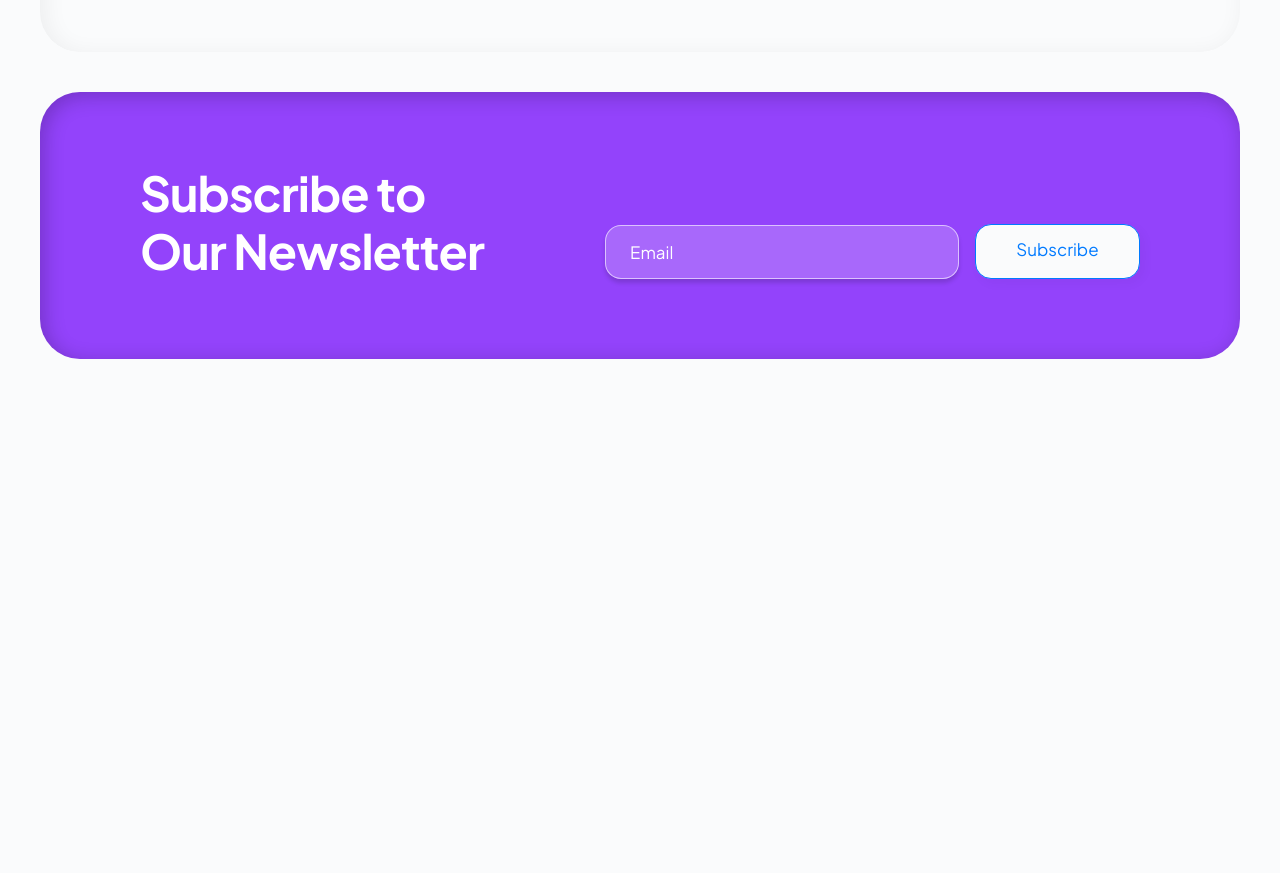
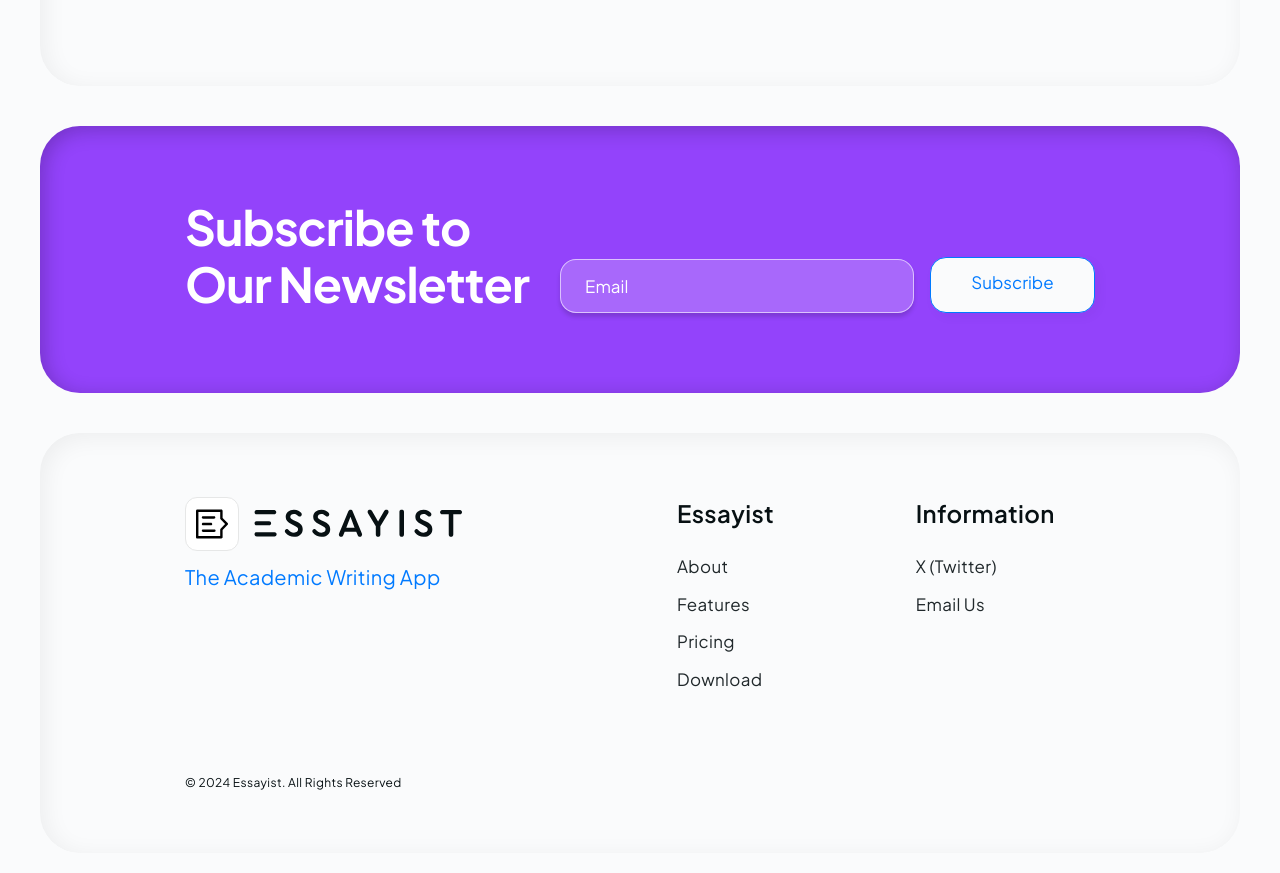
Before and after one commit to Yamelnyk/essayist, a website built with Vite: page src/index.html in a window 1280 px wide. Shown: the part 10420-11293 px from the top of the page. Before the commit the page ends 10799 px from the top, so only its background shows below. Built offline with nearby package versions, Linux system fonts and the light colour scheme; a web font is replaced by a local one; what accordion-js would draw is missing.

Commit message:
add footer

```diff
--- a/src/index.html
+++ b/src/index.html
@@ -1474,6 +1474,8 @@
         </div>
       </section>
 
+      <!----------- SUBSCRIBE ----------------->
+
       <section class="subscribe-section section">
         <div class="subscribe-section-container">
           <h2 class="subscribe-title section-title">
@@ -1511,6 +1513,69 @@
           </div>
         </div> -->
       </section>
+
+      <!----------- FOOTER ----------------->
+
+      <footer class="section">
+        <div class="footer-container">
+          <div class="footer-content-wrap">
+            <div>
+              <div class="footer-logo">
+                <div class="pricing-icon">
+                  <svg class="footer-svg" width="32" height="32">
+                    <use href="./symbol-defs.svg#icon-svg-logo"></use>
+                  </svg>
+                </div>
+                <a href="./index.html">
+                  <img
+                    class="footer-svg-logo"
+                    src="./img/svg/footer-logo.svg"
+                    alt="Logo company"
+                  />
+                </a>
+              </div>
+
+              <h3 class="footer-title">The Academic Writing App</h3>
+            </div>
+
+            <div class="footer-link-col">
+              <div class="footer-link-essay">
+                <h4 class="heading">Essayist</h4>
+                <ul class="footer-link list">
+                  <li class="footer-link-item">
+                    <a class="footer-item" href="#how_it_works">About</a>
+                  </li>
+                  <li class="footer-link-item">
+                    <a class="footer-item" href="#features">Features</a>
+                  </li>
+                  <li class="footer-link-item">
+                    <a class="footer-item" href="#pricing">Pricing</a>
+                  </li>
+                  <li class="footer-link-item">
+                    <a class="footer-item" href="./index.html">Download</a>
+                  </li>
+                </ul>
+              </div>
+              <div class="footer-link-info">
+                <h4 class="heading">Information</h4>
+                <div class="footer-link">
+                  <a class="footer-item" href="https://x.com/?lang=uk"
+                    >X (Twitter)</a
+                  >
+                  <a
+                    class="footer-item"
+                    href="mailto:melnyk-yana@ukr.net?subject=Запит&body=Привіт, хочу дізнатися..."
+                  >
+                    Email Us
+                  </a>
+                </div>
+              </div>
+            </div>
+          </div>
+
+          <p class="info">© 2024 Essayist. All Rights Reserved</p>
+        </div>
+      </footer>
     </div>
 
     <!-------------MOBAIL_MENU----------->
--- a/src/style.css
+++ b/src/style.css
@@ -1777,6 +1777,13 @@ input {
   }
 }
 
+@media screen and (min-width: 768px) {
+  .faq-section-container {
+    padding-left: 40px;
+    padding-right: 40px;
+  }
+}
+
 @media screen and (max-width: 899px) {
   .email-button-desk {
     display: none;
@@ -1818,6 +1825,15 @@ input {
   }
   .ac-text {
     font-size: 17px;
+  }
+}
+
+@media screen and (min-width: 1280px) {
+  .faq-section-container {
+    padding-left: 145px;
+    padding-right: 145px;
+    justify-content: space-between;
+    gap: 0;
   }
 }
 
@@ -1862,11 +1878,7 @@ input {
   box-shadow: 0px 4px 4px 0px #00000026;
   outline: 0;
 }
-/*
-.email-area-input:hover {
-  background-color: rgba(255, 255, 255, 0.4);
-  transition: background-color 300ms cubic-bezier(0.4, 0, 0.2, 1);
-} */
+
 .email-area-input:hover,
 .email-area-input:active,
 .email-area-input:focus {
@@ -1922,6 +1934,12 @@ input {
   }
   .email-area-input {
     width: 304px;
+  }
+}
+@media screen and (min-width: 768px) {
+  .subscribe-section-container {
+    padding-left: 40px;
+    padding-right: 40px;
   }
 }
 
@@ -1936,15 +1954,16 @@ input {
 }
 
 @media screen and (min-width: 1024px) {
-  /* .subscribe-section-container {
-    padding-left: 40px;
-    padding-right: 40px;
-  } */
+  .subscribe-section-container {
+    padding-left: 80px;
+    padding-right: 80px;
+    justify-content: space-between;
+  }
 }
 
 @media screen and (min-width: 1280px) {
   .subscribe-section-container {
-    padding: 72px 100px 80px;
+    padding: 72px 145px 80px;
     justify-content: space-between;
   }
   .subscribe-title {
@@ -1960,12 +1979,12 @@ input {
   }
 }
 
-@media screen and (min-width: 1440px) {
+/* @media screen and (min-width: 1440px) {
   .subscribe-section-container {
     padding-left: 145px;
     padding-right: 145px;
   }
-}
+} */
 
 .nav-link.current {
   border-radius: 14px;
@@ -1977,3 +1996,107 @@ input {
   background: #fff;
   transition: background 300ms cubic-bezier(0.4, 0, 0.2, 1);
 }
+
+/* ======================= FOOTER ====================== */
+
+.footer-container {
+  padding: 64px 15px 61px 24px;
+  border-radius: 30px;
+  background: #fafbfc;
+  box-shadow: 4px 4px 24px 0px rgba(7, 16, 19, 0.06) inset;
+}
+.footer-logo {
+  display: flex;
+  flex-direction: row;
+  gap: 15px;
+  align-items: center;
+  margin-bottom: 11px;
+}
+
+.footer-title {
+  color: #007aff;
+  font-size: 17px;
+  line-height: 150%;
+  font-weight: 400;
+  margin-bottom: 59px;
+}
+
+.footer-link-col {
+  display: flex;
+  flex-direction: row;
+  gap: 25%;
+}
+
+.footer-link-info {
+  display: flex;
+  flex-direction: column;
+}
+
+.heading {
+  color: #071013;
+
+  font-size: 24px;
+  font-weight: 600;
+  line-height: 140%;
+  margin-bottom: 24px;
+}
+
+.footer-link {
+  display: flex;
+  flex-direction: column;
+  gap: 16px;
+}
+
+.footer-item {
+  color: #20282b;
+}
+
+.info {
+  margin-top: 82px;
+  color: #071013;
+
+  font-size: 12px;
+  line-height: 150%;
+}
+
+@media screen and (min-width: 768px) {
+  .footer-container {
+    padding-left: 40px;
+    padding-right: 40px;
+    border-radius: 40px;
+  }
+
+  .footer-logo {
+    margin-bottom: 11px;
+  }
+
+  .footer-title {
+    font-size: 20px;
+  }
+}
+@media screen and (min-width: 1024px) {
+  .footer-container {
+    padding-left: 80px;
+    padding-right: 80px;
+  }
+  .footer-content-wrap {
+    display: flex;
+    flex-direction: row;
+    justify-content: space-between;
+    width: 80%;
+  }
+  .footer-link {
+    gap: 12px;
+  }
+
+  .footer-link-col {
+    gap: 60%;
+  }
+}
+
+@media screen and (min-width: 1280px) {
+  .footer-container {
+    padding-left: 145px;
+    padding-right: 145px;
+  }
+}
```
Also changed, not shown: src/img/svg/footer-logo.svg (added).
